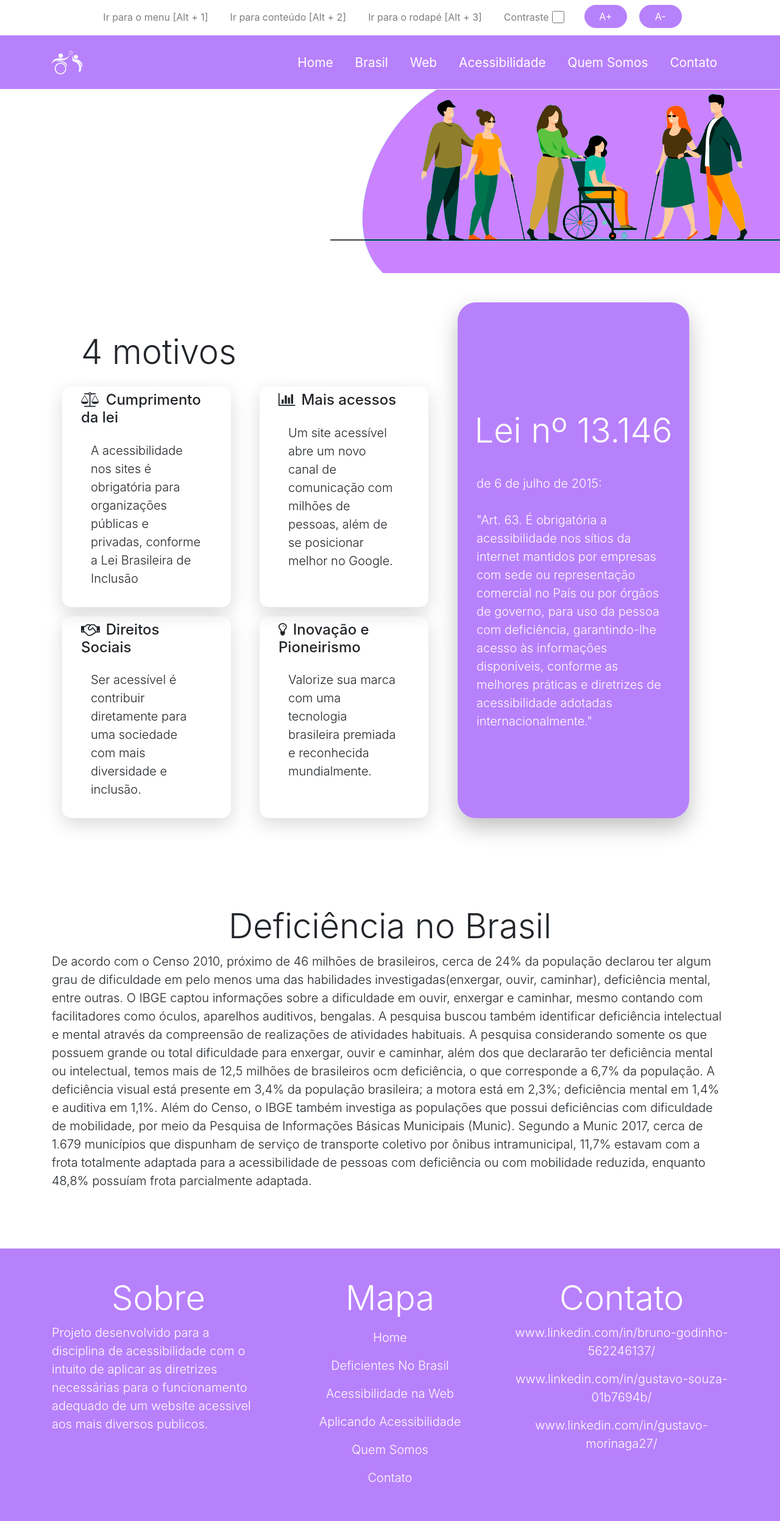
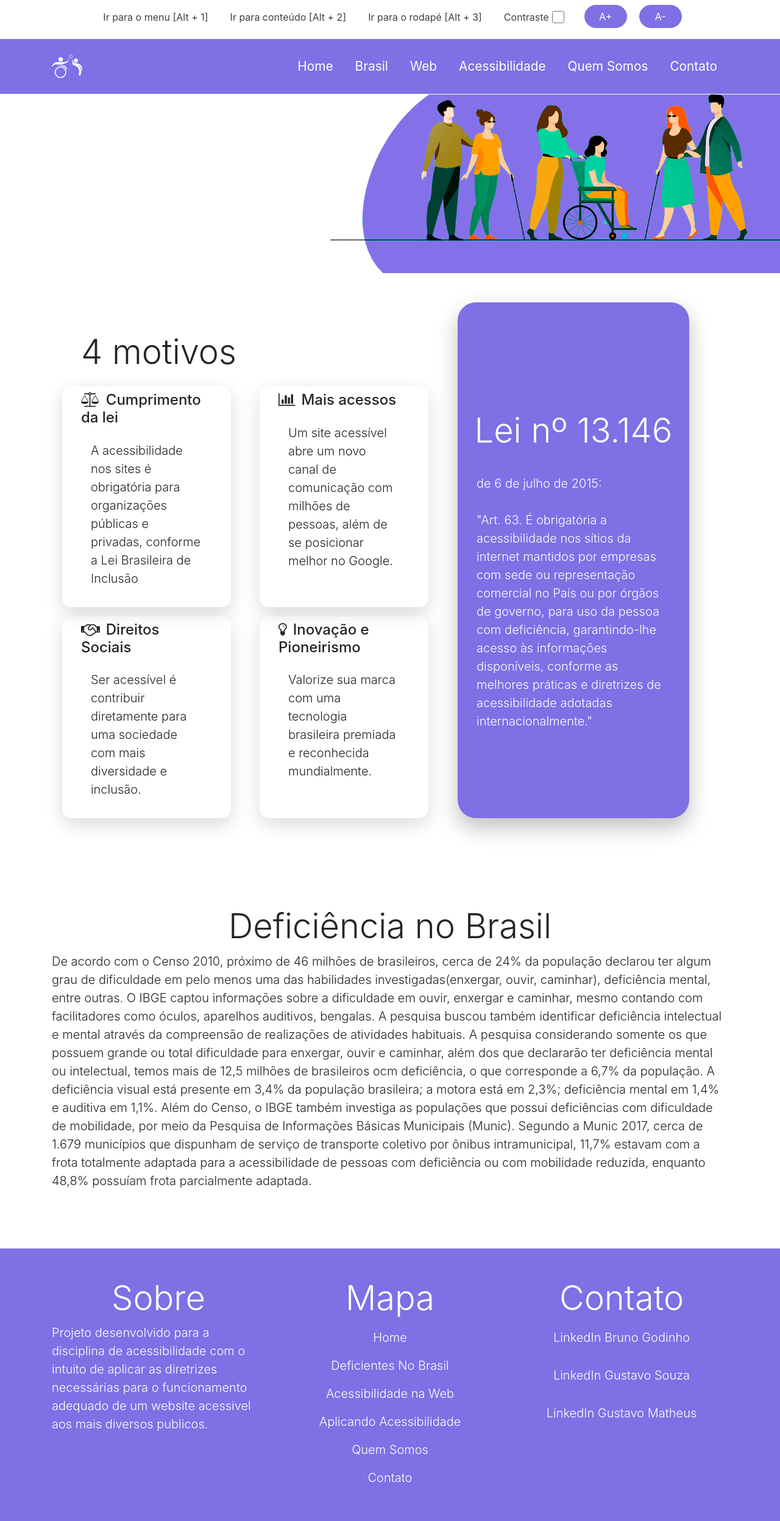
Before and after one commit to gmbrunoo/Website_Accessible, a PHP site: page /deficienciasNoBrasil.php in a window 1280 px wide. Shown: the whole page at 61% size. Run offline with PHP 8.4, Linux system fonts and the light colour scheme.

Commit message:
Co-authored-by: Gustavo Matheus Morinaga Cardoso <gustavo.morinaga27@gmail.com>

```diff
--- a/cabecalho.php
+++ b/cabecalho.php
@@ -34,12 +34,14 @@
       </button>
       <div class="collapse navbar-collapse" id="topNav">
         <ul class="navbar-nav mx-auto text-center">
-          <li class="nav-item"><a class="nav-link acess" href="#menu" accesskey="1">Ir para o menu [Alt + 1]</a></li>
-          <li class="nav-item"><a class="nav-link acess" href="#conteudo" accesskey="2">Ir para conteúdo [Alt + 2]</a></li>
-          <li class="nav-item"><a class="nav-link acess" href="#footer" accesskey="3">Ir para o rodapé [Alt + 3]</a></li>
+          <li class="nav-item"><a class="nav-link access" href="#menu" accesskey="1">Ir para o menu [Alt + 1]</a></li>
+          <li class="nav-item"><a class="nav-link access" href="#conteudo" accesskey="2">Ir para conteúdo [Alt + 2]</a></li>
+          <li class="nav-item"><a class="nav-link access" href="#footer" accesskey="3">Ir para o rodapé [Alt + 3]</a></li>
           <li class="nav-item ">
-            <div class="nav-link custom-chekbox acess"> Contraste
-              <input type="checkbox" id="input-dark-mode">
+            <div class="nav-link access">
+              <label class="nav-label custom-chekbox"> Contraste
+                <input type="checkbox" id="input-dark-mode">
+              </label>
             </div>
           </li>
           <li class="nav-item"><button onClick="fonte('a')" type="submit" id="increase-font" class="btn btn-dark top-nav-button-li-custom mb-1">A+</button></li>
@@ -58,7 +60,7 @@
         </button>
         <div class="collapse navbar-collapse" id="navbarResponsive">
           <ul class="navbar-nav ml-auto">
-            <li class="nav-item"><a class="nav-link text-center navbar-custom" href="index.php">Home<span class="sr-only">(Pagina atual)</span></a>
+            <li class="nav-item"><a class="nav-link text-center navbar-custom active" href="index.php">Home<span class="sr-only">(Pagina atual)</span></a>
             </li>
             <li class="nav-item"><a class="nav-link text-center navbar-custom" href="deficienciasNoBrasil.php">Brasil</a></li>
             <li class="nav-item"><a class="nav-link text-center navbar-custom" href="acessibilidadeNaWeb.php">Web</a></li>
--- a/css/style.css
+++ b/css/style.css
@@ -49,8 +49,9 @@ body[dark] header a:hover {
     color: #323232!important;
 }
 
-body[dark] .acess:hover {
+body[dark] .access:hover {
     color: #fe8894!important;
+    border-color: #fe8894!important;
 }
 
 body[dark] footer{
@@ -66,7 +67,7 @@ header{
 }
 
 footer{
-    background: #b881fc;
+    background: #7e70e5;
     color: #fff;
 
 }
@@ -102,7 +103,7 @@ footer{
     padding: 0;
     font-size: 1rem;
     color: #fff!important;
-    background: #b881fc;
+    background: #7e70e5;
     border-color: #fff;
 }
 
@@ -120,8 +121,8 @@ footer{
     padding: 0px 10px;
 }
 
-.nav-link{
-    color: default;
+.navbar-light .navbar-nav .nav-link{
+    color: rgb(0 0 0 / 75%);
 }
 
 .radio-contraste{
@@ -160,7 +161,7 @@ iframe{
 }
 
 .law{
-    background: #b881fc;
+    background: #7e70e5;
     color: #fff;
     border-radius: 30px;
     box-shadow: 0 15px 35px rgba(0,0,0,0.25);
@@ -185,7 +186,7 @@ iframe{
 }
 
 .bg-dark {
-    background-color: #b881fc!important;
+    background-color: #7e70e5!important;
 }
 
 body[dark] .bg-dark{
@@ -204,21 +205,23 @@ body[dark] .btn-dark{
 
 body[dark] .top-nav-button-custom{
 
-    color: #000!important;
+    color: #101010!important;
     background: #fe8894!important;
-    border-color: #000!important;
+    border-color: #101010!important;
 }
 
 
 body[dark] .btn-dark:hover{
     background-color: #a85b62!important;
     border-color: #a85b62!important;
+    color: #fff!important;
+    font-weight: 400;
 }
 
 .btn-dark {
     color: #fff;
-    background-color: #b881fc!important;
-    border-color: #b881fc!important;
+    background-color: #7e70e5!important;
+    border-color: #7e70e5!important;
     border-radius: 30px;
 }
 
@@ -229,20 +232,32 @@ body[dark] .btn-dark:hover{
     text-align: center;
 }
 
+header a{
+    border-bottom: 2px solid transparent;
+}
+
 header a:hover {
-    color: #9749f7!important;
+    border-color: #ffbb46!important;
+    color: #ffbb46!important;
+}
+
+body[dark] header a:hover {
+    border-color: #101010!important;
 }
 
 footer a:hover {
-    background: #9749f7;
-    color: #fff;
+    background: #ffbb46;
+    color: #101010;
     text-decoration: underline;
     border-radius: 30px;
+    font-weight: 500;
 }
 
 .btn-dark:hover{
-    background: #9749f7!important;
-    color: #fff;
+    background: #ffbb46!important;
+    border-color: #ffc86a!important;
+    color: #101010;
+    font-weight: 500;
 }
 
 .custom-chekbox{
@@ -251,9 +266,13 @@ footer a:hover {
     align-items: center;
 }
 
+.access:hover {
+    color: #ffbb46!important;
+}
+
 .avatar{
     border-radius: 30px;
-    background: #b881fc;
+    background: #7e70e5;
     box-shadow: 0 15px 35px rgba(0,0,0,0.25);
 }
 
--- a/deficienciasNoBrasil.php
+++ b/deficienciasNoBrasil.php
@@ -3,7 +3,7 @@
   <main>
 
     <div class="col-lg-12 banner ">
-      <img class="banner-img" src="./img/banner3.png" alt="Na imagem é encontrado um conjunto de pessoas, cegos e seus acompanhantes, e uma cadeirante, todos em primeiro plano e em forma de desenho.">
+      <img class="banner-img" src="./img/banner31.png" alt="Na imagem é encontrado um conjunto de pessoas, cegos e seus acompanhantes, e uma cadeirante, todos em primeiro plano e em forma de desenho.">
     </div>
 
 
--- a/footer.php
+++ b/footer.php
@@ -24,9 +24,9 @@
 
           <div class="col-sm-12 col-lg-4 mb-4 mb-lg-0 mx-auto">
             <h1 class="display-4 mb-2 text-center">Contato</h1>
-            <p class="lead text-center">www.linkedin.com/in/bruno-godinho-562246137/</p>
-            <p class="lead text-center">www.linkedin.com/in/gustavo-souza-01b7694b/</p>
-            <p class="lead text-center">www.linkedin.com/in/gustavo-morinaga27/</p>
+            <p class="lead text-center"><a class="nav-link lead text-center" title="Link para o linkedIn do Bruno Godinho" href="https://www.linkedin.com/in/bruno-godinho-562246137/">LinkedIn Bruno Godinho</a></p>
+            <p class="lead text-center"><a class="nav-link lead text-center" title="Link para o linkedIn do Gustavo Souza" href="https://www.linkedin.com/in/gustavo-souza-01b7694b/">LinkedIn Gustavo Souza</a></p>
+            <p class="lead text-center"><a class="nav-link lead text-center" title="Link para o linkedIn do Gustavo Matheus" href="https://www.linkedin.com/in/gustavo-morinaga27/">LinkedIn Gustavo Matheus</a></p>
           </div>
         </div>
       </div>
```
Also changed, not shown: js/script.js (+3 -30 lines), img/banner3.png (deleted), img/banner31.png (added). Lines whose indentation alone changed are shown as unchanged.
